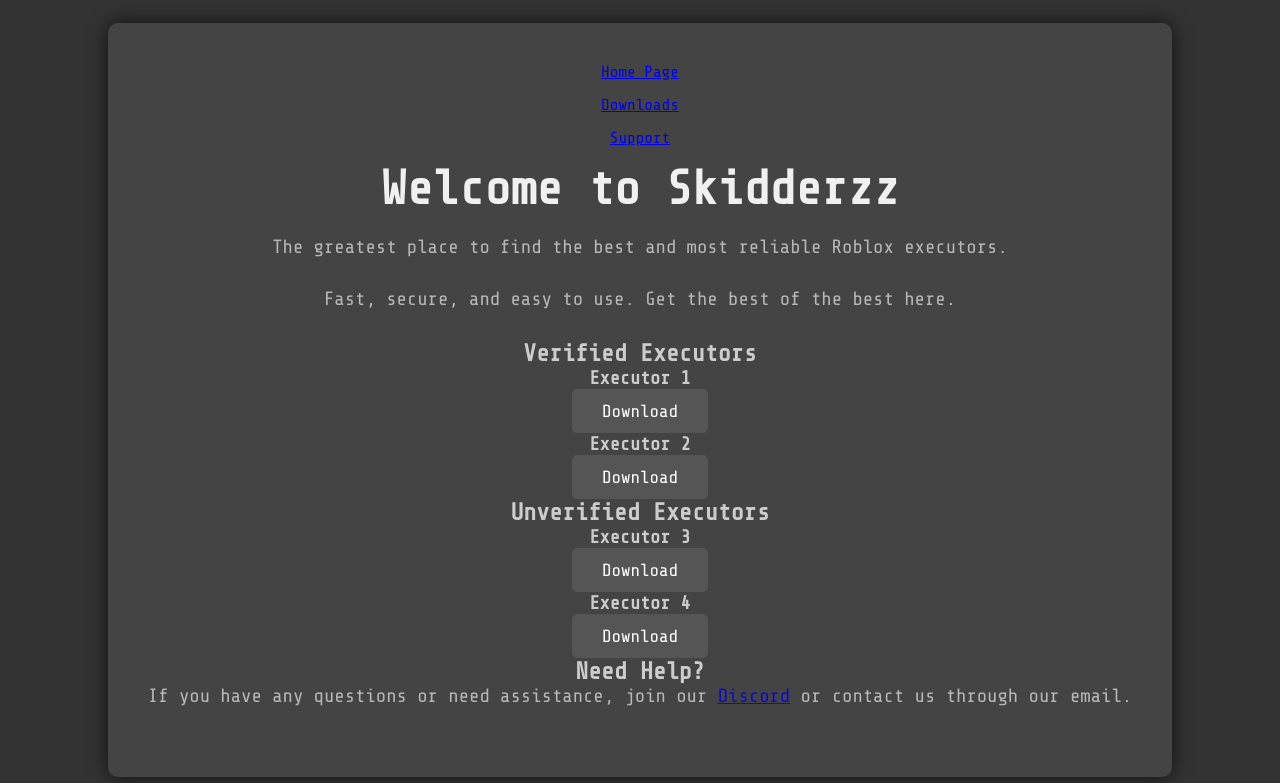
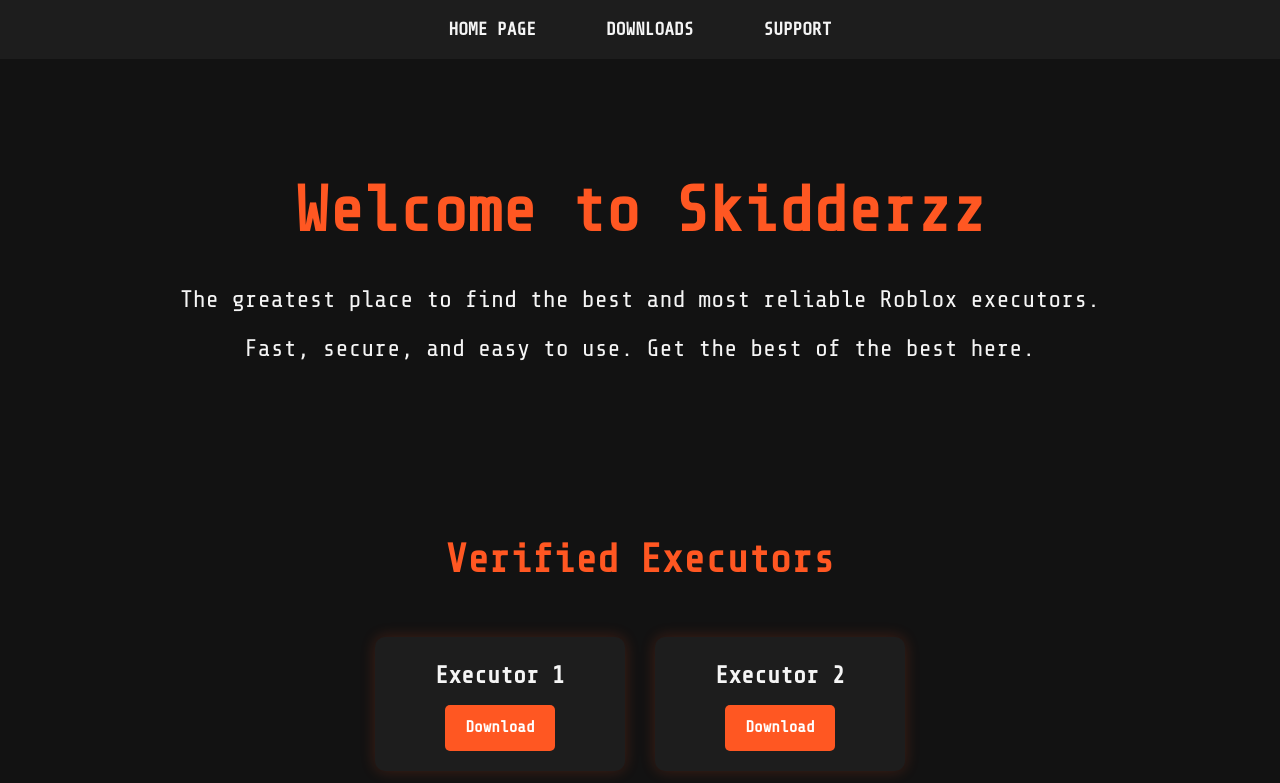
Before and after one commit to skidderskid/skidderskid.github.io, a plain HTML site: page index.html in a window 1280 px wide. Shown: the top 783 px of the page. Drawn offline with nearby package versions, Linux system fonts and the light colour scheme.

Commit message:
Update style.css

```diff
--- a/style.css
+++ b/style.css
@@ -1,77 +1,162 @@
+/* General Reset */
 * {
     margin: 0;
     padding: 0;
     box-sizing: border-box;
 }
 
+/* Body */
 body {
-    background-color: #333;
-    color: #ccc;
     font-family: 'Share Tech Mono', monospace;
+    background: #121212;
+    color: #f5f5f5;
+    line-height: 1.6;
+    overflow-x: hidden;
+    transition: all 0.3s ease;
+}
+
+/* Navbar */
+.navbar {
     display: flex;
     justify-content: center;
-    align-items: center;
-    text-align: center;
-    height: 100vh;
+    background-color: #1d1d1d;
+    padding: 15px;
 }
 
-.container {
-    max-width: 1200px;
-    margin: 20px;
-    padding: 40px;
-    background-color: #444;
-    border-radius: 10px;
-    box-shadow: 0 0 20px rgba(0, 0, 0, 0.7);
+.navbar ul {
+    list-style: none;
+    display: flex;
 }
 
-h1 {
-    font-size: 3rem;
-    margin-bottom: 20px;
-    color: #f0f0f0;
+.navbar li {
+    margin: 0 20px;
 }
 
-p {
-    font-size: 1.2rem;
-    margin-bottom: 30px;
-    opacity: 0.85;
+.navbar a {
+    text-decoration: none;
+    color: #f5f5f5;
+    font-size: 18px;
+    font-weight: bold;
+    text-transform: uppercase;
+    padding: 8px 15px;
+    transition: all 0.3s ease;
 }
 
-.executor-section {
-    margin-bottom: 40px;
+.navbar a:hover {
+    color: #ff5722;
+    border-bottom: 2px solid #ff5722;
 }
 
-.executor-section h2 {
-    font-size: 2rem;
-    margin-bottom: 20px;
-    color: #e0e0e0;
+/* Home Section */
+.home {
+    text-align: center;
+    padding: 100px 20px;
 }
 
-ul {
-    list-style: none;
+.home h1 {
+    font-size: 4rem;
+    color: #ff5722;
+    margin-bottom: 20px;
+    animation: fadeIn 2s ease-out;
 }
 
-ul li {
-    margin-bottom: 15px;
+.home p {
+    font-size: 1.5rem;
+    color: #f5f5f5;
+    margin: 10px 0;
+}
+
+/* Download Section */
+.downloads {
+    padding: 50px 20px;
+    text-align: center;
+}
+
+h2 {
+    font-size: 2.5rem;
+    color: #ff5722;
+    margin-bottom: 30px;
+}
+
+.executor-list {
+    display: flex;
+    flex-wrap: wrap;
+    justify-content: center;
+}
+
+.executor {
+    background: #1d1d1d;
+    border-radius: 10px;
+    padding: 20px;
+    margin: 15px;
+    width: 250px;
+    box-shadow: 0 0 15px rgba(255, 87, 34, 0.2);
+    transition: all 0.3s ease;
+}
+
+.executor:hover {
+    box-shadow: 0 0 25px rgba(255, 87, 34, 0.5);
+}
+
+.executor h3 {
+    font-size: 1.5rem;
+    color: #f5f5f5;
 }
 
 .btn-download {
     display: inline-block;
-    padding: 12px 30px;
-    font-size: 1.1rem;
+    padding: 10px 20px;
+    background-color: #ff5722;
     color: #fff;
-    background-color: #555;
+    text-decoration: none;
     border-radius: 5px;
-    text-decoration: none;
-    transition: 0.3s;
+    margin-top: 10px;
+    font-weight: bold;
+    transition: all 0.3s ease;
 }
 
 .btn-download:hover {
-    background-color: #888;
+    background-color: #ff784e;
     transform: scale(1.05);
+    box-shadow: 0 0 15px rgba(255, 87, 34, 0.5);
 }
 
-footer {
-    margin-top: 50px;
-    font-size: 0.9rem;
-    color: #aaa;
+/* Support Section */
+.support {
+    padding: 50px 20px;
+    text-align: center;
+    background-color: #1d1d1d;
+    color: #f5f5f5;
 }
+
+.support h2 {
+    font-size: 2.5rem;
+    color: #ff5722;
+    margin-bottom: 20px;
+}
+
+.support a {
+    color: #ff5722;
+    text-decoration: none;
+}
+
+.support a:hover {
+    text-decoration: underline;
+}
+
+/* Smooth Scroll */
+html {
+    scroll-behavior: smooth;
+}
+
+/* Keyframes for animations */
+@keyframes fadeIn {
+    0% {
+        opacity: 0;
+        transform: translateY(-20px);
+    }
+    100% {
+        opacity: 1;
+        transform: translateY(0);
+    }
+}
```
